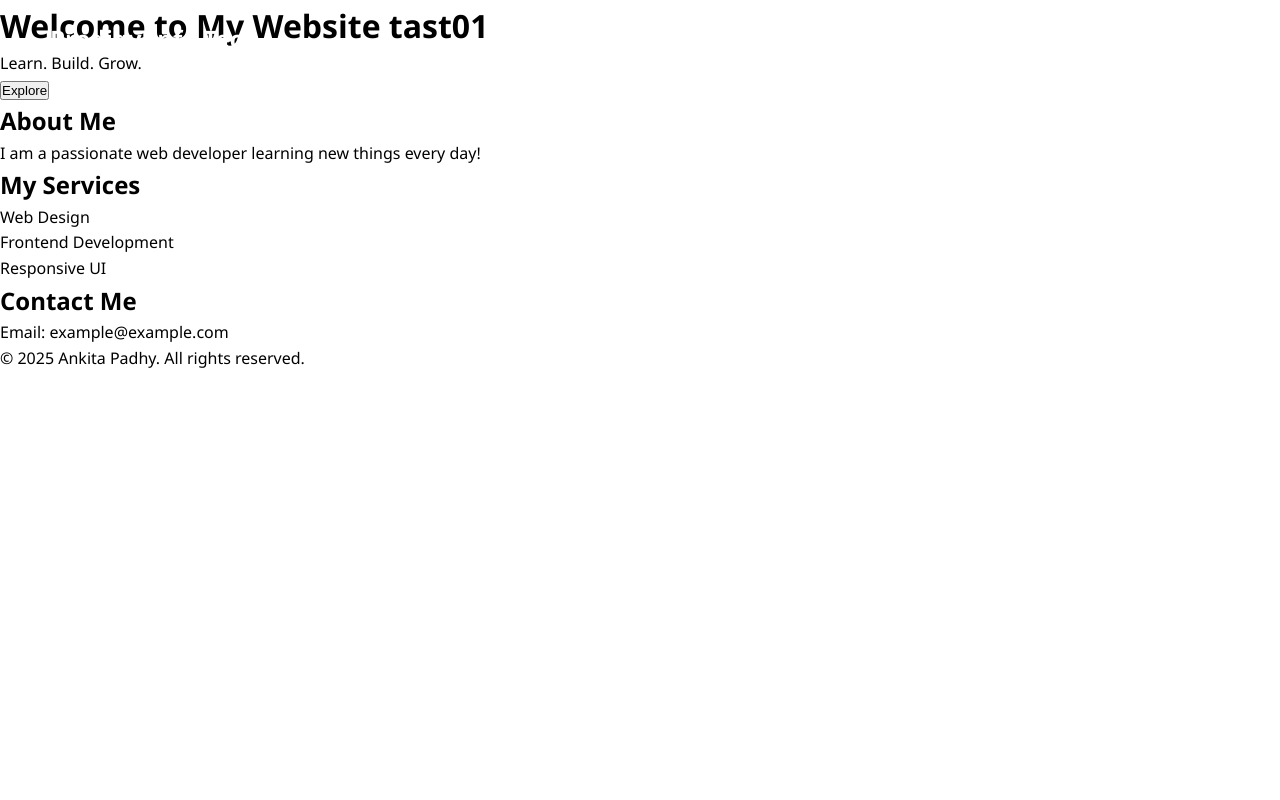
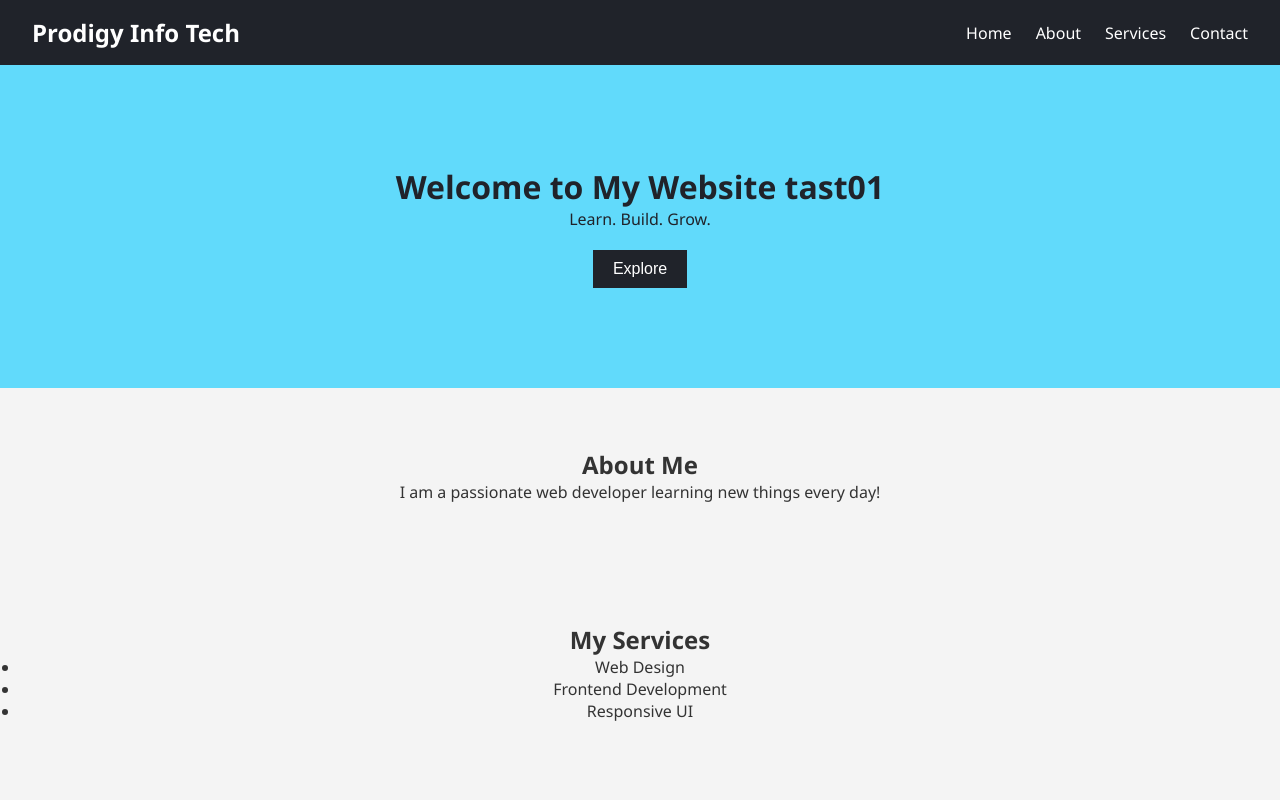
Before and after one commit to AnkitaPadhy0/PRODiGY_WD_01, a plain HTML site: page Task_01/index.html in a window 1280 px wide. Shown: the top 800 px of the page. Drawn offline with Linux system fonts and the light colour scheme.

Commit message:
Update style.css

```diff
--- a/Task_01/style.css
+++ b/Task_01/style.css
@@ -5,65 +5,62 @@
 }
 
 body {
-  font-family: 'Segoe UI', sans-serif;
-  line-height: 1.6;
+  font-family: "Segoe UI", sans-serif;
+  background-color: #f4f4f4;
+  color: #333;
 }
 
 .navbar {
-  position: fixed;
-  width: 100%;
-  top: 0;
-  background-color: transparent;
-  padding: 20px 50px;
-  color: white;
+  background-color: #20232a;
+  color: #fff;
+  padding: 1rem 2rem;
   display: flex;
   justify-content: space-between;
   align-items: center;
-  transition: 0.3s ease;
-  z-index: 1000;
-}
-
-.navbar.scrolled {
-  background-color: #4A148C; /* Deep purple on scroll */
-  box-shadow: 0 2px 5px rgba(0, 0, 0, 0.4);
 }
 
 .logo {
-  font-size: 24px;
+  font-size: 1.5rem;
   font-weight: bold;
-  color: white;
 }
 
 .nav-links {
   list-style: none;
   display: flex;
-}
-
-.nav-links li {
-  margin-left: 25px;
+  gap: 1.5rem;
 }
 
 .nav-links a {
+  color: white;
   text-decoration: none;
-  color: white;
-  font-size: 18px;
-  transition: color 0.3s;
+  font-weight: 500;
 }
 
-.nav-links a:hover {
-  color: #FF9800; /* Orange on hover */
+.hero-section {
+  padding: 100px 20px;
+  text-align: center;
+  background-color: #61dafb;
+  color: #20232a;
 }
 
-.section {
-  padding: 120px 50px;
-  min-height: 100vh;
-  color: #333;
-  background-color: #f3f3f3;
+.hero-section button {
+  margin-top: 20px;
+  padding: 10px 20px;
+  font-size: 1rem;
+  background-color: #20232a;
+  color: #fff;
+  border: none;
+  cursor: pointer;
 }
 
-.home-section {
-  background: linear-gradient(rgba(0,0,0,0.4), rgba(0,0,0,0.6)),
-              url('https://source.unsplash.com/1600x900/?technology,coding') no-repeat center center/cover;
-  color: white;
+section {
+  padding: 60px 20px;
   text-align: center;
 }
+
+footer {
+  background-color: #20232a;
+  color: #fff;
+  text-align: center;
+  padding: 20px;
+}
```
